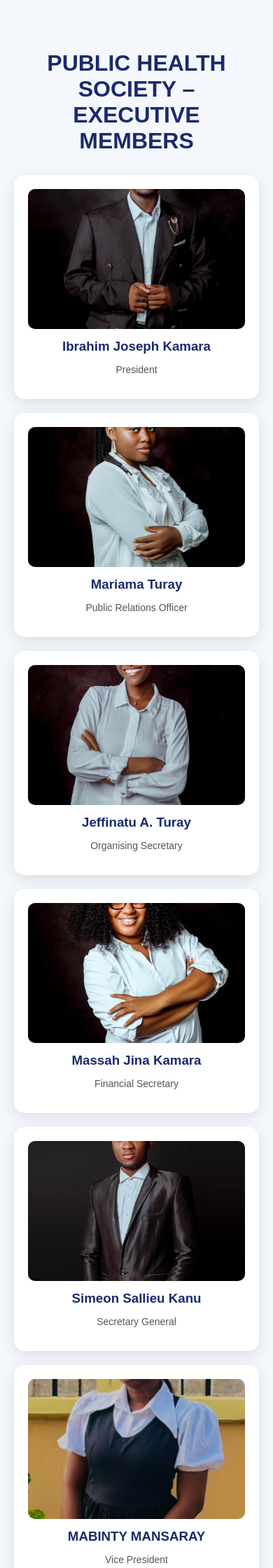
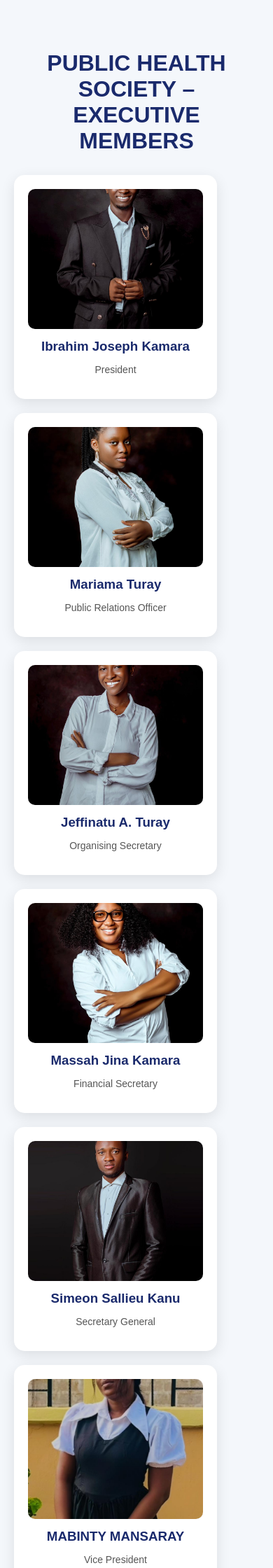
Before and after one commit to abdulai90500/publichealth, a Django app: page / in a window 390 px wide. Shown: the part 4038-6278 px from the top of the page at 70% size. Run offline with Django 5.2, Linux system fonts and the light colour scheme; data comes from the database, SQL or seed files in the repository.

Commit message:
Updated code for deployment

```diff
--- a/core/templates/home.html
+++ b/core/templates/home.html
@@ -311,6 +311,41 @@ section {
     transform: translateY(-3px);
     box-shadow: 0 5px 15px rgba(0,0,0,0.2);
 }
+
+/* Team container grid */
+.team-container {
+  display: flex;
+  flex-wrap: wrap;
+  gap: 20px;
+  justify-content: center;
+}
+
+/* Individual team cards */
+.team-card {
+  flex: 1 1 200px; /* responsive width */
+  max-width: 250px;
+  text-align: center;
+}
+
+/* Team images */
+.team-card img {
+  width: 100%;
+  height: auto; /* maintain aspect ratio */
+  object-fit: contain; /* ensures whole face is visible */
+  border-radius: 10px;
+}
+
+/* Responsive adjustment: on small screens stack cards */
+@media (max-width: 600px) {
+  .team-container {
+    flex-direction: column;
+    align-items: center;
+  }
+  .team-card img {
+    width: 80%; /* smaller width on mobile for better fit */
+  }
+}
+
 #team {
   padding: 60px 20px;
   background: #f4f7fb;
```
